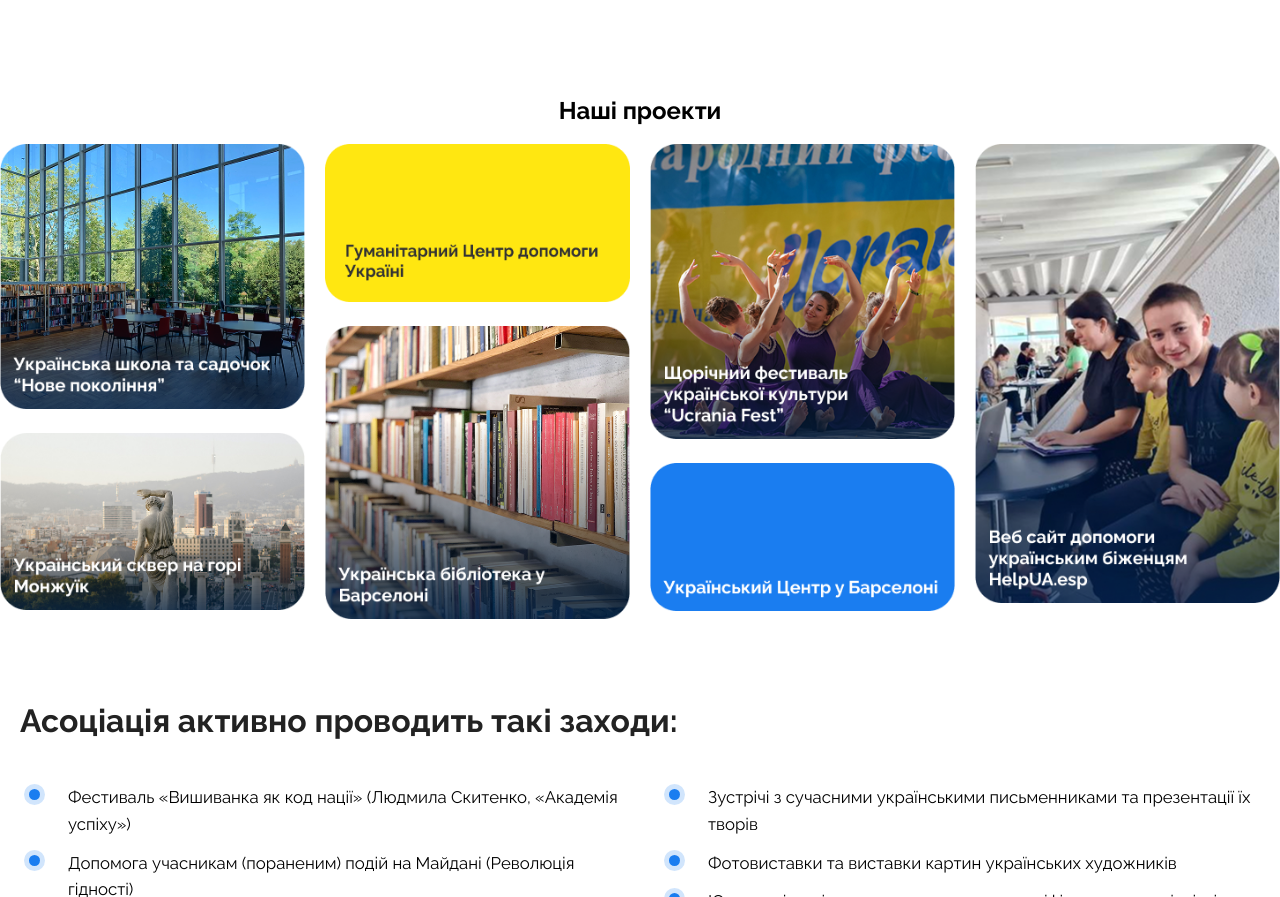
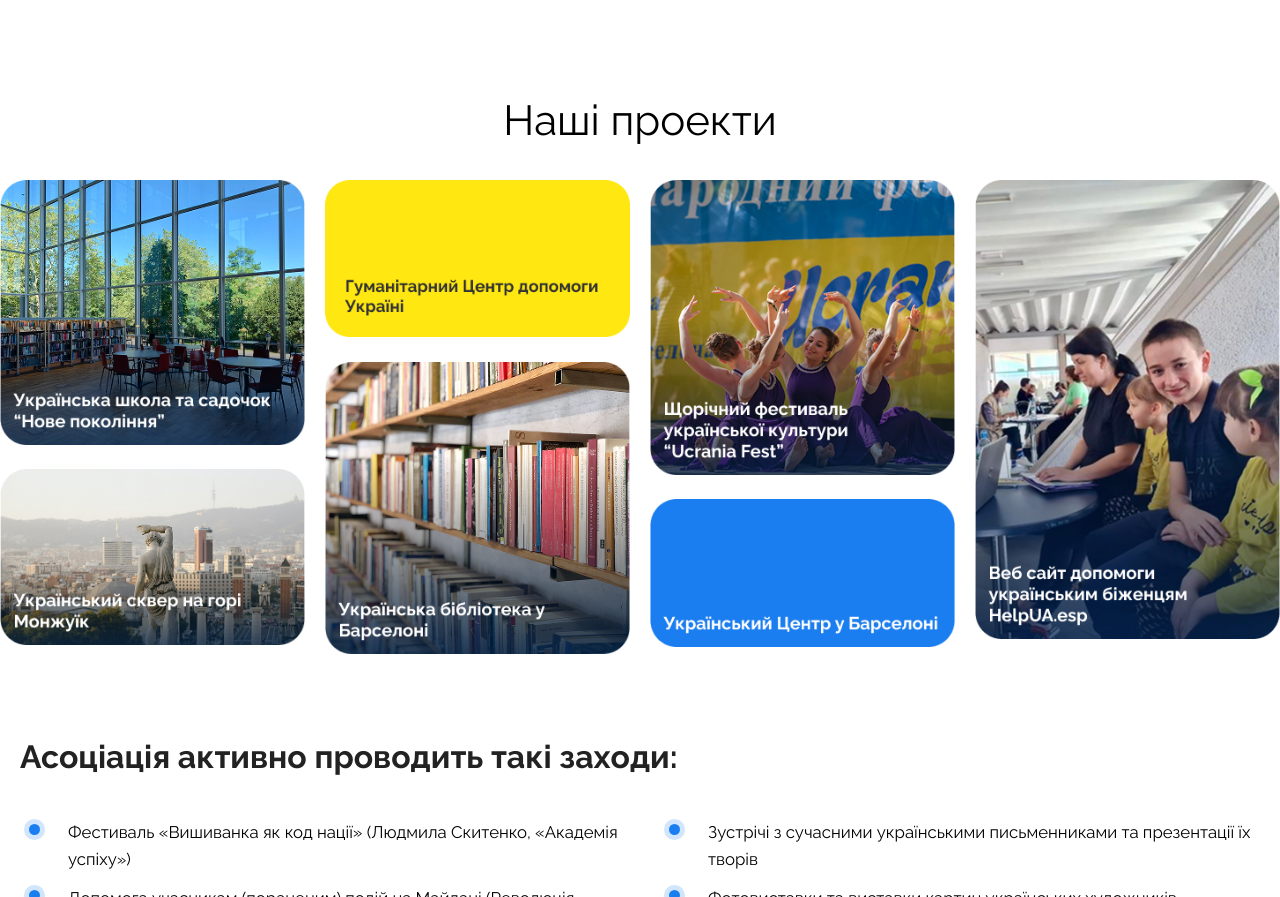
Before and after one commit to serg050889/practice, a website: page index.html in a window 1280 px wide. Shown: the part 4241-5138 px from the top of the page. Drawn offline with nearby package versions, Linux system fonts and the light colour scheme; files that its build step writes are made by us from their sources.

Commit message:
change size poject title

```diff
--- a/scss/projects.scss
+++ b/scss/projects.scss
@@ -21,6 +21,8 @@ p {
 
   &__title {
     text-align: center;
+    font-weight: 400;
+    font-size: 42px;
   }
 
   &__grid {
```
